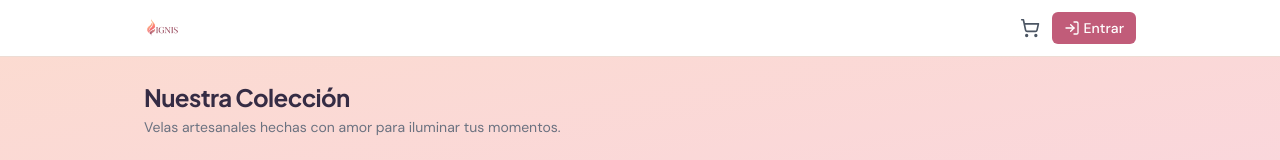
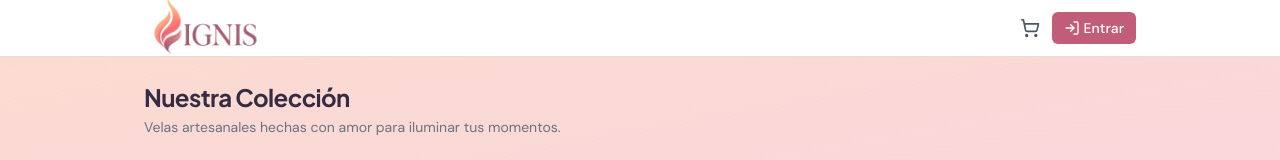
Before and after one commit to Ferbarotz/BlogVelas, a Next.js app: page / in a window 1280 px wide. Shown: the top 160 px of the page. Built offline with nearby package versions, Linux system fonts and the light colour scheme; no server answers; the database is empty.

Commit message:
Logo mas grande en el navbar (120x40)

```diff
--- a/components/header.tsx
+++ b/components/header.tsx
@@ -16,7 +16,7 @@ export function Header() {
     <header className="sticky top-0 z-50 bg-white border-b border-border">
       <div className="max-w-5xl mx-auto px-4 h-14 flex items-center justify-between">
         <Link href="/" className="flex items-center gap-2">
-          <Image src="/ignis-logo.png" alt="Ignis" width={36} height={36} className="rounded-sm" />
+          <Image src="/ignis-logo.png" alt="Ignis" width={120} height={40} className="rounded-sm" style={{ objectFit: 'contain' }} />
         </Link>
         <div className="flex items-center gap-3">
           {isAdmin && (
```
